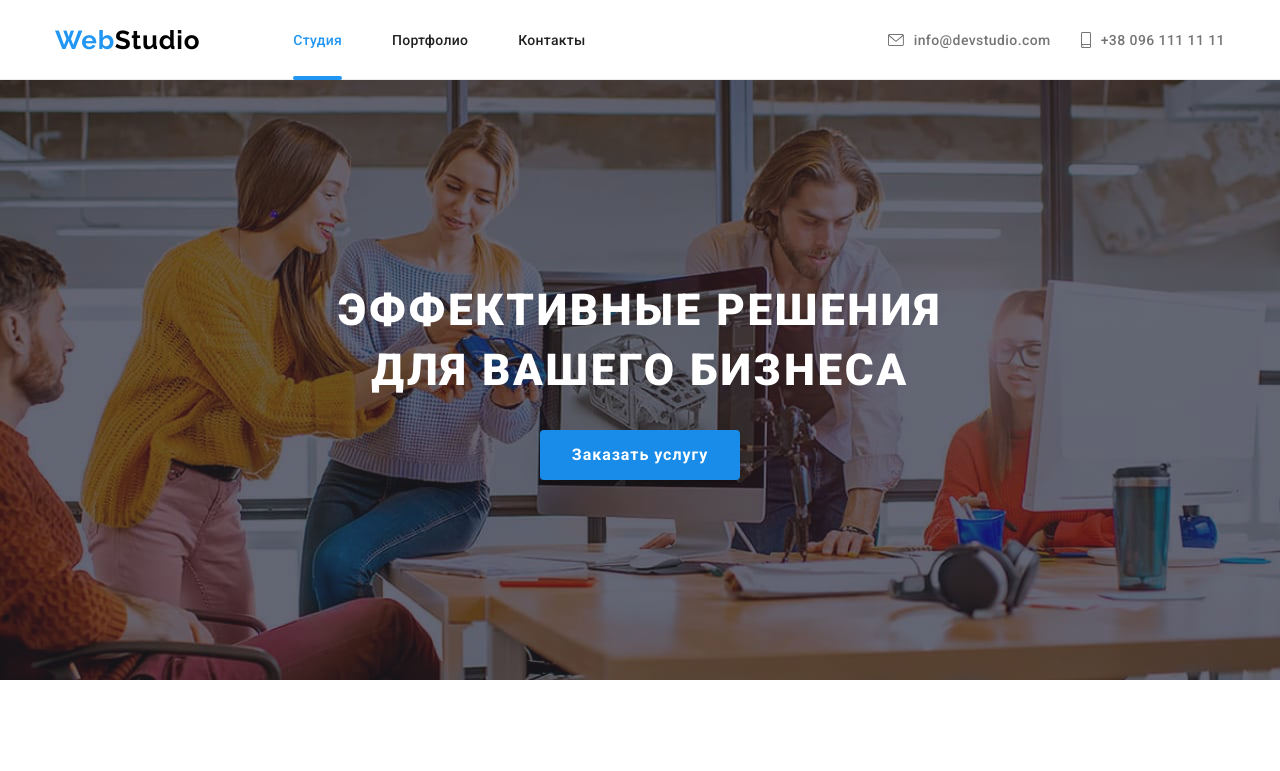
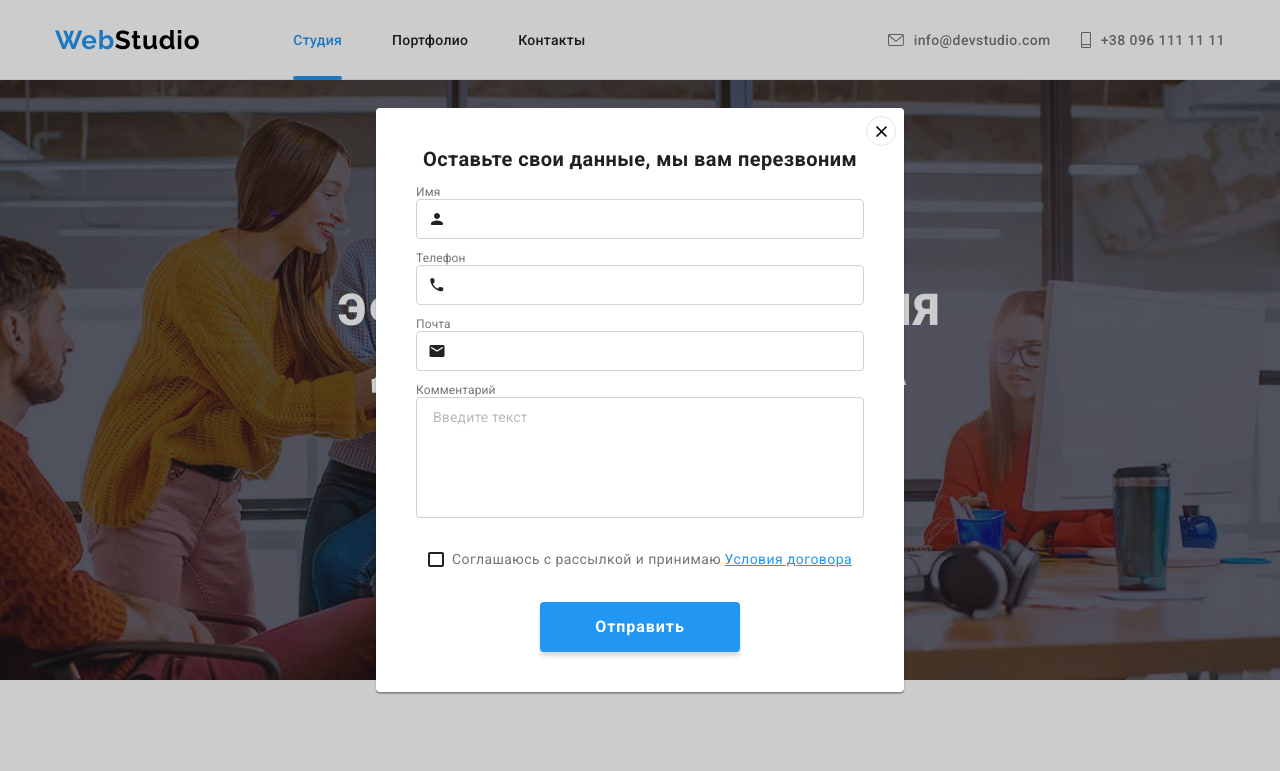
Before and after one commit to rostunho/goit-markup-hw-08, a plain HTML site: page index.html in a window 1280 px wide. Both pictures are taken after a click on the button "Заказать услугу". Shown: the top 771 px of the page. Drawn offline with nearby package versions, Linux system fonts and the light colour scheme; files whose address does not match are found by name.

Commit message:
v.2.0
to approve #01

```diff
--- a/index.html
+++ b/index.html
@@ -110,15 +110,17 @@
 
         <!-- Мобильное меню -->
 
-        <!-- <div class="mobile-menu" id="mobile-menu">
+        <div class="mobile-menu" id="mobile-menu">
           <div class="mobile-menu__container">
             <nav class="mobile-nav mobile-menu__mobile-nav">
               <ul class="mobile-nav__list">
                 <li class="mobile-nav__item">
-                  <a href="" class="mobile-nav__link">Студия</a>
+                  <a href="./index.html" class="mobile-nav__link">Студия</a>
                 </li>
                 <li class="mobile-nav__item">
-                  <a href="" class="mobile-nav__link">Портфолио</a>
+                  <a href="./portfolio.html" class="mobile-nav__link"
+                    >Портфолио</a
+                  >
                 </li>
                 <li class="mobile-nav__item">
                   <a href="" class="mobile-nav__link">Контакты</a>
@@ -164,7 +166,7 @@
               </svg>
             </button>
           </div>
-        </div> -->
+        </div>
       </div>
     </header>
 
@@ -374,7 +376,7 @@
                 />
                 <img
                   class="team__image"
-                  src="./images/team/desktop/d-player1@1x.jpg"
+                  src="../images/team/mobile/m-player1@1x.jpg"
                   alt="Игорь Демьяненко"
                 />
               </picture>
@@ -474,7 +476,7 @@
                 />
                 <img
                   class="team__image"
-                  src="./images/team/desktop/d-player2@1x.jpg"
+                  src="./images/team/mobile/m-player2@1x.jpg"
                   alt="Ольга Репина"
                 />
               </picture>
@@ -574,7 +576,7 @@
                 />
                 <img
                   class="team__image"
-                  src="./images/team/desktop/d-player3@1x.jpg"
+                  src="./images/team/mobile/m-player3@1x.jpg"
                   alt="Николай Тарасов"
                 />
               </picture>
@@ -674,7 +676,7 @@
                 />
                 <img
                   class="team__image"
-                  src="./images/team/desktop/d-player4@1x.jpg"
+                  src="./images/team/mobile/m-player4@1x.jpg"
                   alt="Михаил Ермаков"
                 />
               </picture>
@@ -877,7 +879,7 @@
 
     <!-- Модальное окно -->
 
-    <!-- <div class="modal modal--is-hidden" data-modal>
+    <div class="modal modal--is-hidden" data-modal>
       <form action="#" class="modal__form">
         <b class="modal__title">Оставьте свои данные, мы вам перезвоним</b>
 
@@ -961,7 +963,7 @@
           </svg>
         </button>
       </form>
-    </div> -->
+    </div>
 
     <script
       defer
--- a/js/mobile-menu.js
+++ b/js/mobile-menu.js
@@ -9,6 +9,6 @@
   refs.closeMenuBtn.addEventListener('click', toggleMenu);
 
   function toggleMenu() {
-    refs.menu.classList.toggle('mobile-menu--is-hidden');
+    refs.menu.classList.toggle('mobile-menu--is-open');
   }
 })();
--- a/sass/base/_reset.scss
+++ b/sass/base/_reset.scss
@@ -27,6 +27,6 @@ h3 {
 
 img {
   display: block;
-  // max-width: 100%;
-  // height: auto;
+  max-width: 100%;
+  height: auto;
 }
--- a/sass/layout/_hero.scss
+++ b/sass/layout/_hero.scss
@@ -9,6 +9,7 @@
 
   background-repeat: no-repeat;
   background-size: 480px 400px;
+  // background-size: cover;
   background-position: center;
   background-image: linear-gradient(
       rgba(47, 48, 58, 0.4),
--- a/sass/layout/_mobile-menu.scss
+++ b/sass/layout/_mobile-menu.scss
@@ -8,7 +8,7 @@
 
   background-color: $primaryBgColor;
 
-  transform: translateX(0);
+  transform: translateX(100vh);
   transition-property: transform;
   @extend %smoothTransition;
 
@@ -19,8 +19,8 @@
     display: none;
   }
 
-  &--is-hidden {
-    transform: translateX(100%);
+  &--is-open {
+    transform: translateX(0);
   }
 }
 
--- a/sass/layout/_modal.scss
+++ b/sass/layout/_modal.scss
@@ -1,214 +1,237 @@
-// .modal {
-//   position: fixed;
-//   left: 0;
-//   top: 0;
-//   z-index: 30;
+.modal {
+  position: fixed;
+  left: 0;
+  top: 0;
+  z-index: 40;
 
-//   width: 100vw;
-//   height: 100vh;
+  width: 100vw;
+  height: 100vh;
 
-//   opacity: 1;
-//   visibility: visible;
+  opacity: 1;
+  visibility: visible;
 
-//   background-color: rgba(0, 0, 0, 0.2);
+  background-color: rgba(0, 0, 0, 0.2);
 
-//   transition-property: opacity, visibility;
-//   @extend %smoothTransition;
+  transition-property: opacity, visibility;
+  @extend %smoothTransition;
 
-//   &--is-hidden {
-//     opacity: 0;
-//     visibility: hidden;
-//     pointer-events: none;
+  &--is-hidden {
+    opacity: 0;
+    visibility: hidden;
+    pointer-events: none;
 
-//     & .modal__form {
-//       transform: translate(-50%, -50%) scale(0.95);
-//     }
-//   }
-// }
+    & .modal__form {
+      transform: translate(-50%, -50%) scale(0.95);
+    }
+  }
+}
 
-// .modal__form {
-//   position: absolute;
-//   left: 50%;
-//   top: 50%;
-//   z-index: 40;
+.modal__form {
+  position: absolute;
+  left: 50%;
+  top: 50%;
+  z-index: 50;
 
-//   min-width: 528px;
-//   min-height: 581px;
-//   transform: translate(-50%, -50%) scale(1);
-//   padding: 40px;
+  width: 450px;
 
-//   transition-property: transform;
-//   @extend %smoothTransition;
+  transform: translate(-50%, -50%) scale(1);
 
-//   background-color: $primaryBgColor;
-//   border-radius: 4px;
-//   box-shadow: 0px 1px 3px rgba(0, 0, 0, 0.12), 0px 1px 1px rgba(0, 0, 0, 0.14),
-//     0px 2px 1px rgba(0, 0, 0, 0.2);
-// }
+  padding: 40px;
 
-// .modal__close-button {
-//   position: absolute;
-//   top: 8px;
-//   right: 8px;
+  transition-property: transform;
+  @extend %smoothTransition;
 
-//   width: 30px;
-//   height: 30px;
-//   border-radius: 50%;
+  background-color: $primaryBgColor;
+  border-radius: 4px;
+  box-shadow: 0px 1px 3px rgba(0, 0, 0, 0.12), 0px 1px 1px rgba(0, 0, 0, 0.14),
+    0px 2px 1px rgba(0, 0, 0, 0.2);
 
-//   @extend %flexCentring;
+  @media screen and (min-width: 1200px) {
+    width: 528px;
+  }
 
-//   cursor: pointer;
-//   background-color: transparent;
-//   border: 1px solid rgba(0, 0, 0, 0.1);
+  @media screen and (max-width: 450px) {
+    max-width: 320px;
+    padding: 40px 20px;
+  }
+}
 
-//   &:hover,
-//   &:focus {
-//     & .modal__cross {
-//       color: $accentColor;
-//     }
-//   }
-// }
+.modal__close-button {
+  position: absolute;
+  top: 8px;
+  right: 8px;
+  z-index: 50;
 
-// .modal__cross {
-//   color: $altTextColor;
+  width: 30px;
+  height: 30px;
+  border-radius: 50%;
 
-//   transition-property: color;
-//   @extend %smoothTransition;
-// }
+  @extend %flexCentring;
 
-// .modal__title {
-//   display: block;
-//   margin-bottom: 12px;
+  cursor: pointer;
+  background-color: transparent;
+  border: 1px solid rgba(0, 0, 0, 0.1);
 
-//   font-size: 20px;
-//   line-height: 1.15;
-//   text-align: center;
-// }
+  &:hover,
+  &:focus {
+    & .modal__cross {
+      color: $accentColor;
+    }
+  }
+}
 
-// .modal__label {
-//   display: inline-block;
-//   margin-bottom: 4px;
+.modal__cross {
+  color: $altTextColor;
 
-//   font-size: 12px;
-//   line-height: 1.167;
-//   letter-spacing: 0.01em;
-//   color: $primaryTextColor;
-//   &:hover + .modal__form-field {
-//     .modal__icon {
-//       color: $accentColor;
-//     }
-//   }
-// }
+  transition-property: color;
+  @extend %smoothTransition;
+}
 
-// .modal__form-field {
-//   position: relative;
-//   @extend %flexVerticalCentring;
-//   margin-bottom: 10px;
+.modal__title {
+  display: block;
+  margin-bottom: 12px;
 
-//   &:hover,
-//   &:focus-within {
-//     & .modal__icon {
-//       color: $accentColor;
-//     }
-//   }
-// }
+  font-size: 20px;
+  line-height: 1.5;
+  text-align: center;
 
-// .modal__icon {
-//   position: absolute;
-//   left: 12px;
-//   color: var(--title-text-color);
-//   pointer-events: none;
-//   color: $titleColor;
+  @media screen and (min-width: 1200px) {
+    line-height: 1.15;
+  }
+}
 
-//   transition-property: color;
-//   @extend %smoothTransition;
-// }
+.modal__label {
+  //   display: inline-block;
+  margin-bottom: 4px;
 
-// .modal__input {
-//   width: 100%;
-//   min-height: 40px;
-//   padding-left: 42px;
-//   padding-right: 42px;
+  font-size: 12px;
+  line-height: 1.167;
+  letter-spacing: 0.01em;
+  color: $primaryTextColor;
+  &:hover + .modal__form-field {
+    .modal__icon {
+      color: $accentColor;
+    }
+  }
+}
 
-//   background-color: transparent;
-//   border: 1px solid $inputBorderColor;
-//   border-radius: 4px;
-//   outline-color: transparent;
-//   cursor: pointer;
+.modal__form-field {
+  position: relative;
+  @extend %flexVerticalCentring;
+  margin-bottom: 10px;
 
-//   transition-property: border, outline-color;
-//   @extend %smoothTransition;
+  &:hover,
+  &:focus-within {
+    & .modal__icon {
+      color: $accentColor;
+    }
+  }
+}
 
-//   &:hover {
-//     border: 1px solid $accentColor;
-//   }
+.modal__icon {
+  position: absolute;
+  left: 12px;
+  color: var(--title-text-color);
+  pointer-events: none;
+  color: $titleColor;
 
-//   &:focus {
-//     outline-color: $accentColor;
-//   }
-// }
+  transition-property: color;
+  @extend %smoothTransition;
+}
 
-// .modal__input--textarea {
-//   padding: 11px 16px;
-//   resize: none;
-//   margin-bottom: 20px;
+.modal__input {
+  width: 100%;
+  min-height: 40px;
+  padding-left: 42px;
+  padding-right: 42px;
 
-//   letter-spacing: 0.01em;
+  background-color: transparent;
+  border: 1px solid $inputBorderColor;
+  border-radius: 4px;
+  outline-color: transparent;
+  cursor: pointer;
 
-//   &::placeholder {
-//     color: rgba(117, 117, 117, 0.5);
-//   }
-// }
+  transition-property: border, outline-color;
+  @extend %smoothTransition;
 
-// .modal__contract {
-//   @extend %flexCentring;
-//   margin-bottom: 30px;
-// }
+  &:hover {
+    border: 1px solid $accentColor;
+  }
 
-// .modal__check-icon {
-//   color: transparent;
-//   border: 2px solid $titleColor;
-//   border-radius: 2px;
-//   cursor: pointer;
+  &:focus {
+    outline-color: $accentColor;
+  }
+}
 
-//   transition-property: color, background-color, border;
-//   @extend %smoothTransition;
-// }
+.modal__input--textarea {
+  padding: 11px 16px;
+  resize: none;
+  margin-bottom: 20px;
 
-// .modal__checkbox {
-//   &--hidded {
-//     @extend %visuallyHidden;
-//   }
-// }
+  letter-spacing: 0.01em;
 
-// .modal__checkbox {
-//   &:checked + .modal__check-icon {
-//     color: $secondaryTextColor;
-//     background-color: $accentColor;
-//     border: none;
-//   }
+  &::placeholder {
+    color: rgba(117, 117, 117, 0.5);
+  }
+}
 
-//   &:hover,
-//   &:focus {
-//     & + .modal__check-icon {
-//       border-color: $accentColor;
-//     }
-//   }
-// }
+.modal__contract {
+  @extend %flexCentring;
+  margin-bottom: 30px;
+}
 
-// .modal__custom-checkbox {
-//   @extend %flexVerticalCentring;
-//   margin-right: 8px;
-// }
+.modal__check-icon {
+  color: transparent;
+  border: 2px solid $titleColor;
+  border-radius: 2px;
+  cursor: pointer;
 
-// .modal__text {
-//   margin-right: 0.25em;
-//   @include fontSmall(400, 14px, 1.714);
-//   color: $primaryTextColor;
-// }
+  transition-property: color, background-color, border;
+  @extend %smoothTransition;
+}
 
-// .modal__link {
-//   line-height: 1.714;
-//   text-decoration: underline;
-//   color: $accentColor;
-// }
+.modal__checkbox {
+  &--hidded {
+    @extend %visuallyHidden;
+  }
+}
+
+.modal__checkbox {
+  &:checked + .modal__check-icon {
+    color: $secondaryTextColor;
+    background-color: $accentColor;
+    border: none;
+  }
+
+  &:hover,
+  &:focus {
+    & + .modal__check-icon {
+      border-color: $accentColor;
+    }
+  }
+}
+
+.modal__custom-checkbox {
+  @extend %flexVerticalCentring;
+  margin-right: 8px;
+}
+
+.modal__text {
+  margin-right: 0.25em;
+  @include fontSmall(400, 12px, 1.167);
+  color: $primaryTextColor;
+
+  @media screen and (min-width: 1200px) {
+    @include fontSmall(400, 14px, 1.714);
+  }
+}
+
+.modal__link {
+  @include fontSmall(400, 12px, 1.167);
+  text-decoration: underline;
+  color: $accentColor;
+
+  @media screen and (min-width: 1200px) {
+    @include fontSmall(400, 14px, 1.714);
+  }
+}
--- a/sass/utils/_animations.scss
+++ b/sass/utils/_animations.scss
@@ -1,4 +1,4 @@
-$animationDuration: 1250ms;
+$animationDuration: 250ms;
 $primaryBezier: cubic-bezier(0.4, 0, 0.2, 1);
 
 %smoothTransition {
```
Also changed, not shown: css/main.css, css/main.min.css, 2 other files.
